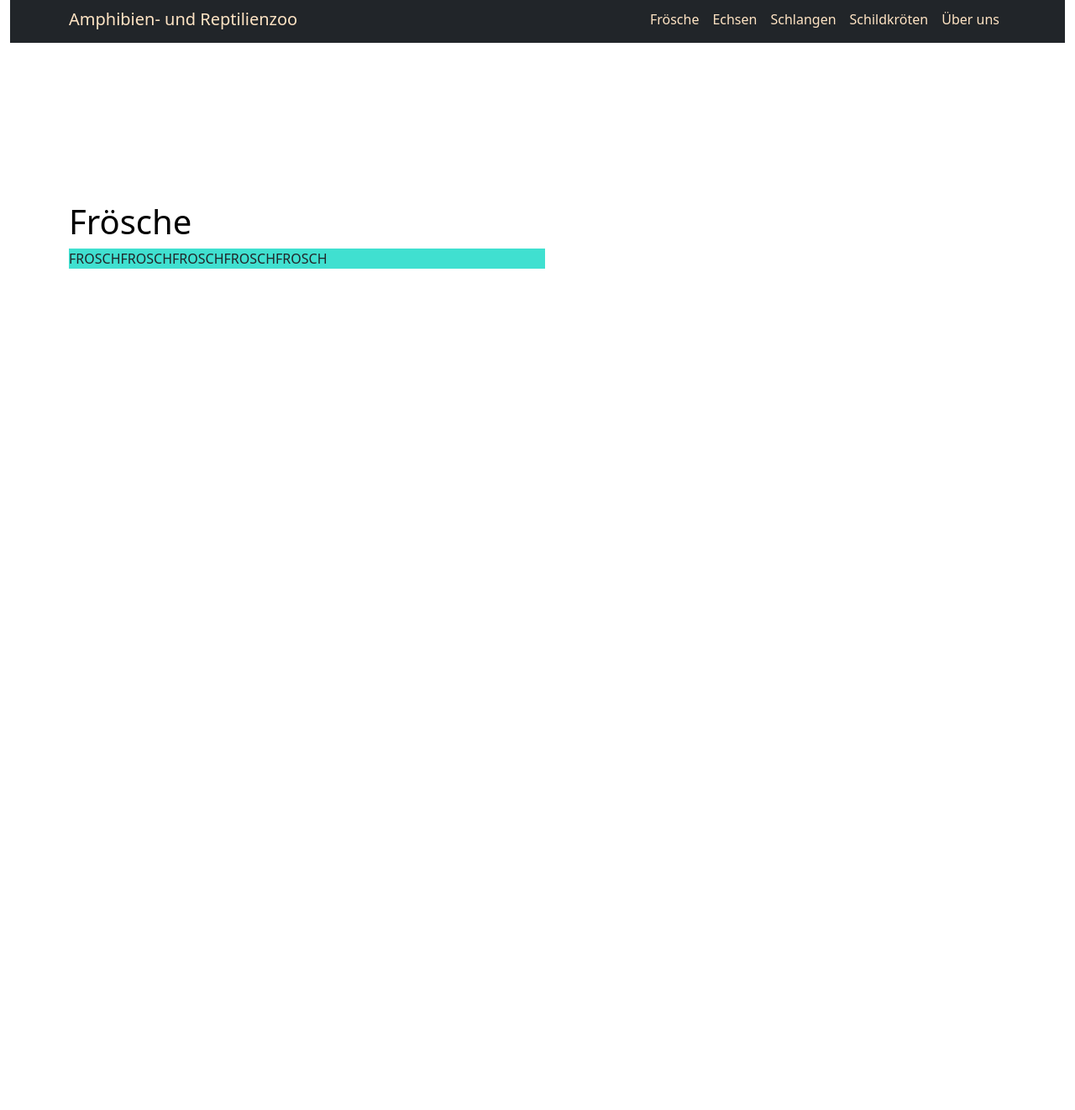
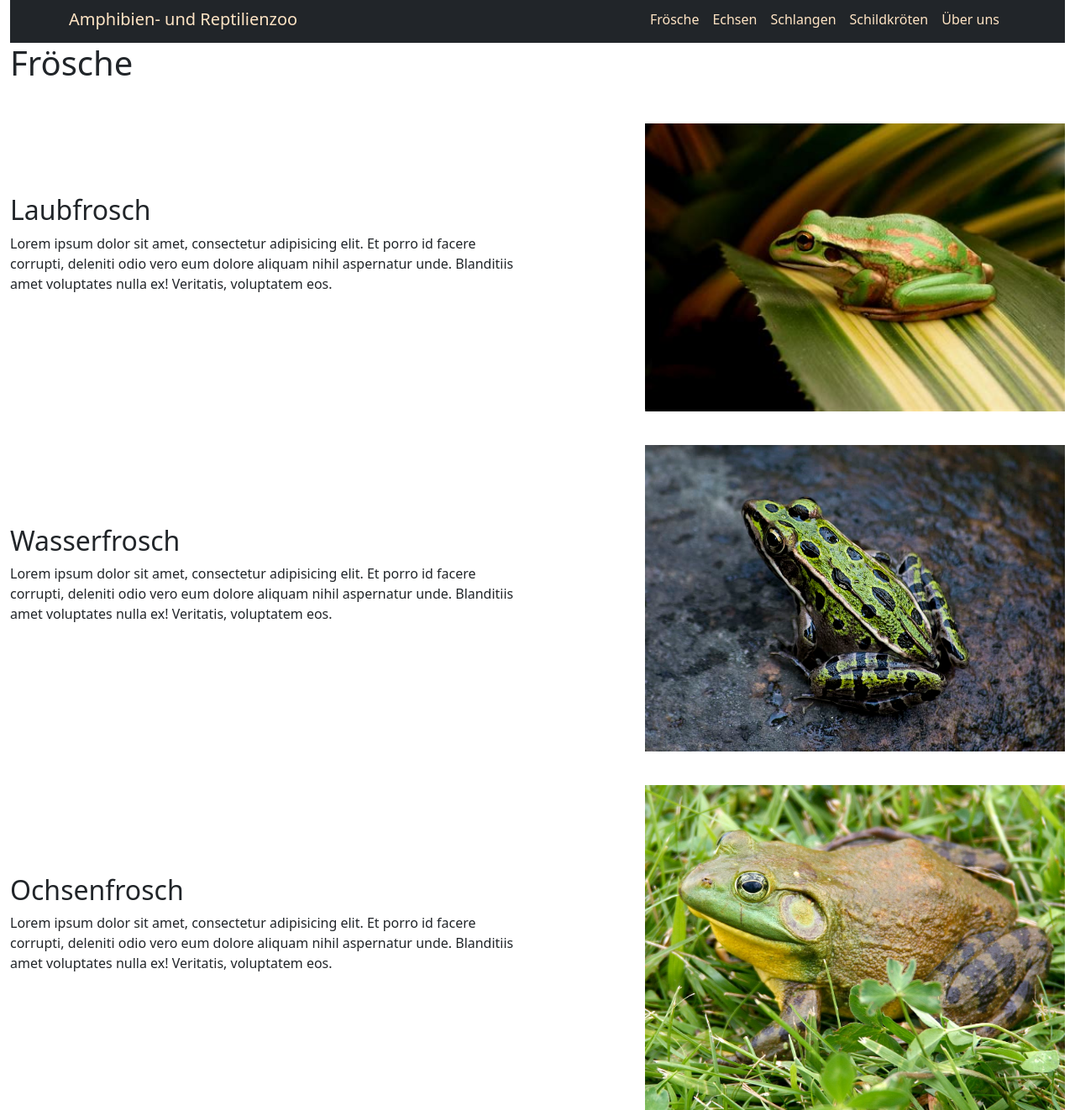
Before and after one commit to Chavannes-de-Bogis/Chavannes-de-Bogis.github.io, a website: page frosch.html in a window 1280 px wide. Shown: the part 5-1327 px from the top of the page at 84% size. Before the commit the page ends 800 px from the top, so only its background shows below. Drawn offline with nearby package versions, Linux system fonts and the light colour scheme.

Commit message:
Froschseite Layout hinzugefügt

```diff
--- a/frosch.html
+++ b/frosch.html
@@ -3,7 +3,7 @@
   <head>
     <meta charset="utf-8">
     <meta name="viewport" content="width=device-width, initial-scale=1">
-    <title>Index</title>
+    <title>Home</title>
     <link rel="stylesheet" href="stylesheet.css">
     <link href="https://cdn.jsdelivr.net/npm/bootstrap@5.2.0-beta1/dist/css/bootstrap.min.css" rel="stylesheet" integrity="sha384-0evHe/X+R7YkIZDRvuzKMRqM+OrBnVFBL6DOitfPri4tjfHxaWutUpFmBp4vmVor" crossorigin="anonymous">
   </head>
@@ -13,6 +13,7 @@
       <nav class="navbar navbar-expand-lg navbar-dark bg-dark">
 
         <div class="container">
+
 
           <a id="navbar" href="index.html" class="navbar-brand">Amphibien- und Reptilienzoo</a>
 
@@ -61,20 +62,67 @@
 
           </div>
 
+
         </div>
 
-        </nav>
+      </nav>
 
-        <div class="container">
-          <div class="row" id="center">
-            <div><h1 class="heading1">Frösche</h1></div>
+    </div>
+
+
+
+
+
+
+        <div class="container-fluid">
+          <div class="row">
+            <div class="col">
+              <h1>Frösche</h1>
+            </div>
           </div>
-          <div id="paragraph1">
-            <p>
-              FROSCHFROSCHFROSCHFROSCHFROSCH
-            </p>
+
+        <div class="row align-items-center">
+          <div class="col">
+              <h2>Laubfrosch</h2>
+              <p>
+                Lorem ipsum dolor sit amet, consectetur adipisicing elit. Et porro id facere corrupti, deleniti odio vero eum dolore aliquam nihil aspernatur unde. Blanditiis amet voluptates nulla ex! Veritatis, voluptatem eos.
+              </p>
+            </div>
+
+            <div class="col d-flex justify-content-end">
+              <img src="images/Frog/laubfrosch.jpg" alt="Laubfrosch">
+            </div>
         </div>
+
+        <div class="row align-items-center">
+          <div class="col">
+              <h2>Wasserfrosch</h2>
+              <p>
+                Lorem ipsum dolor sit amet, consectetur adipisicing elit. Et porro id facere corrupti, deleniti odio vero eum dolore aliquam nihil aspernatur unde. Blanditiis amet voluptates nulla ex! Veritatis, voluptatem eos.
+              </p>
+            </div>
+
+            <div class="col d-flex justify-content-end">
+              <img src="images/Frog/wasserfrosch.jpg" alt="Wasserfrosch">
+            </div>
         </div>
+
+        <div class="row align-items-center">
+          <div class="col">
+              <h2>Ochsenfrosch</h2>
+              <p>
+                Lorem ipsum dolor sit amet, consectetur adipisicing elit. Et porro id facere corrupti, deleniti odio vero eum dolore aliquam nihil aspernatur unde. Blanditiis amet voluptates nulla ex! Veritatis, voluptatem eos.
+              </p>
+            </div>
+
+            <div class="col d-flex justify-content-end">
+              <img src="images/Frog/north_american_bullfrog_CC.jpg" alt="Ochsenfrosch">
+            </div>
+        </div>
+
+          </div>
+
+
 
 
 
--- /dev/null
+++ b/images/lizard/license Gecko.txt
@@ -0,0 +1 @@
+Von Basile Morin - Eigenes Werk, CC BY-SA 4.0, httpscommons.wikimedia.orgwindex.phpcurid=75702310
--- /dev/null
+++ b/images/snek/RingelnatterAUTHOR.txt
@@ -0,0 +1 @@
+By Andreas Eichler, CC BY-SA 4.0, https://commons.wikimedia.org/w/index.php?curid=83127338
--- /dev/null
+++ b/images/snek/Vipera berusAUTHOR.txt
@@ -0,0 +1 @@
+By Benny Trapp - Own work, CC BY 3.0, https://commons.wikimedia.org/w/index.php?curid=12570624
--- /dev/null
+++ b/images/turtle/LICENSE FOR Chelonioidea.txt
@@ -0,0 +1 @@
+By Brocken Inaglory - Own work, CC BY-SA 3.0, https://commons.wikimedia.org/w/index.php?curid=4076471
--- /dev/null
+++ b/images/turtle/license for Emys orbicularis.txt
@@ -0,0 +1 @@
+By George Chernilevsky - Own work, Public Domain, https://commons.wikimedia.org/w/index.php?curid=8892643
--- /dev/null
+++ b/images/turtle/license for speckled_padloper.txt
@@ -0,0 +1 @@
+By Abu Shawka - Own work, CC BY-SA 3.0, https://commons.wikimedia.org/w/index.php?curid=31297024
--- a/stylesheet.css
+++ b/stylesheet.css
@@ -9,10 +9,6 @@
 }
 
 
-#center{
-    margin-top: 5cm;
-
-}
 
 #navbar{
     color: bisque;
@@ -23,3 +19,12 @@
     background-color: turquoise;
     max-width: 15cm;
 }
+
+
+img{
+    width: 500px;
+    max-width: 100%;
+    height: auto;
+    max-height: 100%;
+    margin-top: 40px;
+}
```
Also changed, not shown: index.html (+9 -3 lines), testing.html (+53 -9 lines), images/lizard/Hemidactylus_frenatus_(Common_House_Gecko)_on_white_background,_focus_stacking.jpg (added), images/lizard/Varanus komodoensis(komodo dragon).jpg (added), images/snek/Eunectes murinus(Green_Anaconda.jpg (added), images/snek/Natrix natrix(Ringelnatter).jpg (added), images/snek/Vipera berus.jpg (added), images/turtle/Chelonia_mydas(seaturtle).jpg (added), images/turtle/Emys orbicularis(pond_turtle).jpg (added), images/turtle/Speckled_Padloper_-_Homopus_Signatus_1.jpg (added).
